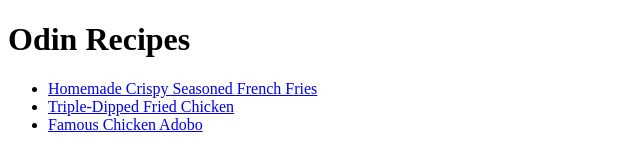
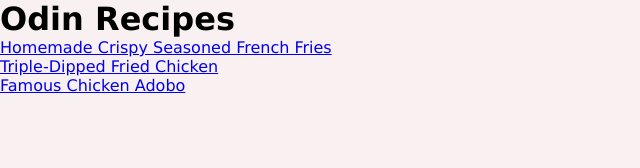
Before and after one commit to mkhrvl/odin-recipes, a plain HTML site: page index.html in a window 1280 px wide. Shown: the whole page, without its empty margins (0-640 px from the left). Drawn offline with Linux system fonts and the light colour scheme.

Commit message:
feat: style * and body to improve general appearance

```diff
--- a/index.html
+++ b/index.html
@@ -4,6 +4,7 @@
 		<meta charset="UTF-8" />
 		<meta name="viewport" content="width=device-width, initial-scale=1.0" />
 		<title>Odin Recipes</title>
+        <link rel="stylesheet" href="style.css">
 	</head>
 
 	<body>
--- /dev/null
+++ b/style.css
@@ -0,0 +1,9 @@
+* {
+    margin: 0;
+    padding: 0;
+}
+
+body {
+    background-color: 	#f9f1f1;
+    font-family: Verdana, Geneva, Tahoma, sans-serif;
+}
```
